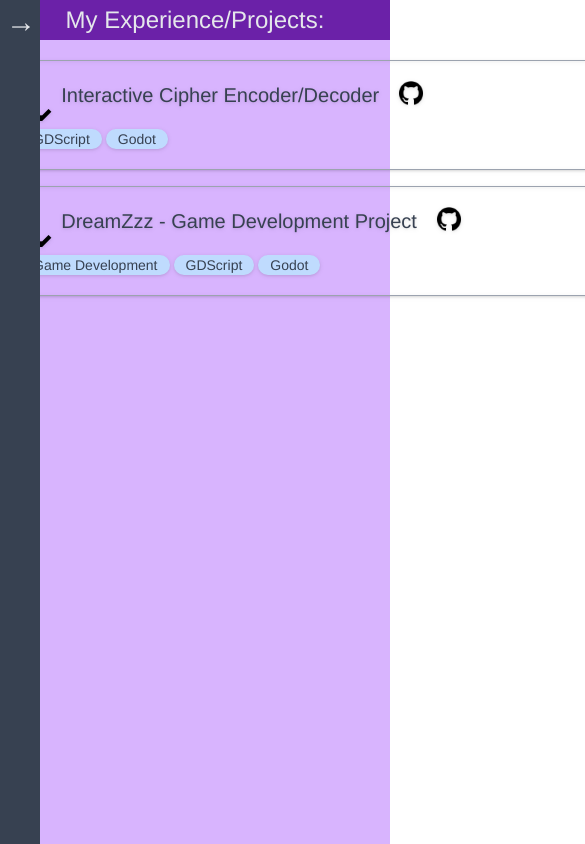
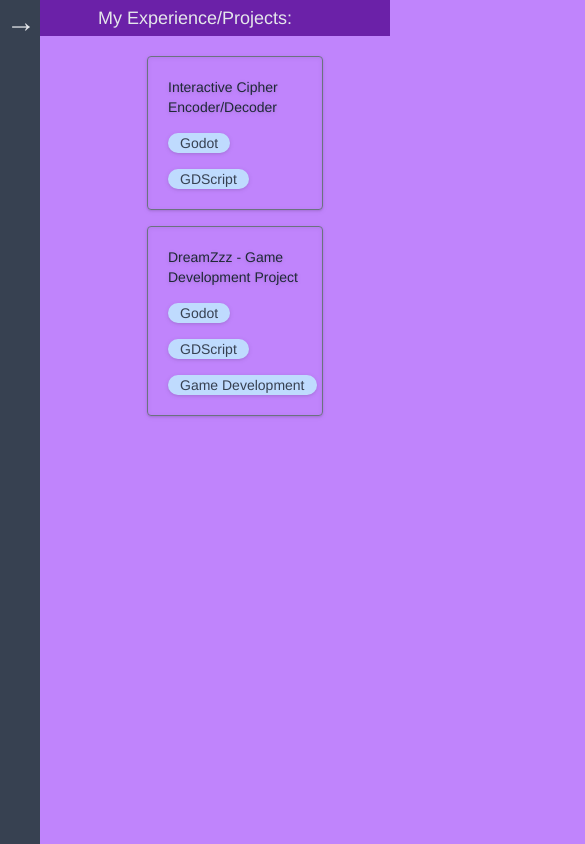
Before and after one commit to WeissSa/portfolio, a Vue app: page /#/ in a window 390 px wide. Shown: the top 844 px of the page, 585 px wide, since content can reach past the window. Built offline with nearby package versions, Linux system fonts and the light colour scheme.

Commit message:
fixed bg colour bug and made mobile work

```diff
--- a/public/index.html
+++ b/public/index.html
@@ -7,7 +7,7 @@
     <link rel="icon" href="<%= BASE_URL %>favicon.ico">
     <title><%= htmlWebpackPlugin.options.title %></title>
   </head>
-  <body>
+  <body style="background-color: rgb(192 132 252)">
     <noscript>
       <strong>We're sorry but <%= htmlWebpackPlugin.options.title %> doesn't work properly without JavaScript enabled. Please enable it to continue.</strong>
     </noscript>
--- a/src/App.vue
+++ b/src/App.vue
@@ -1,5 +1,5 @@
 <template>
-  <div class="flex flex-row bg-purple-300 text-black">
+  <div class="flex flex-row bg-purple-400 text-black">
     <BaseSidebar />
     <router-view />
   </div>
--- a/src/components/BaseHeader.vue
+++ b/src/components/BaseHeader.vue
@@ -1,5 +1,7 @@
 <template>
-  <h1 class="text-2xl text-gray-200 py-1 text-center w-screen bg-purple-800">
+  <h1
+    class="text-lg sm:text-2xl text-gray-200 py-1 text-center w-screen bg-purple-800"
+  >
     {{ text }}:
   </h1>
 </template>
--- a/src/components/PostPreview.vue
+++ b/src/components/PostPreview.vue
@@ -1,24 +1,32 @@
 <template>
   <div
-    class="w-full mx-auto rounded border border-gray-400 drop-shadow shadow p-5"
+    class="w-44 ml-20 sm:w-full sm:mx-auto rounded border border-gray-500 drop-shadow shadow p-5"
   >
-    <button class="flex flex-col mx-auto w-[36rem]" @click="handleExpansion">
+    <button
+      class="flex flex-col mx-auto w-44 md:w-[36rem]"
+      @click="handleExpansion"
+    >
       <div class="flex flex-row justify-between">
-        <p class="text-5xl" :class="isExpanded ? 'mt-4' : 'mb-12'">
+        <p
+          class="text-5xl hidden sm:block"
+          :class="isExpanded ? 'mt-4' : 'mb-12'"
+        >
           {{ isExpanded ? "⌃" : "⌄" }}
         </p>
-        <h2 class="text-gray-700 text-xl text-center">{{ title }}</h2>
+        <h2 class="text-gray-800 text-sm sm:text-xl text-left sm:text-center">
+          {{ title }}
+        </h2>
         <a :href="repo">
           <img
             alt="github logo"
             src="../assets/GitHub.png"
-            class="w-6 ml-5"
+            class="w-6 ml-5 hidden sm:block"
             @click="handleExpansion"
           />
         </a>
       </div>
       <div
-        class="flex flex-row-reverse"
+        class="flex pt-12 sm:pt-0 flex-col sm:flex-row-reverse"
         :class="isExpanded ? '-mt-1 pb-2' : '-mt-12'"
       >
         <PostTag
@@ -30,13 +38,15 @@
       </div>
     </button>
     <div v-if="isExpanded" class="tw-flex-col mx-auto">
-      <p class="w-[36rem] overflow-auto text-left text-base">
+      <p
+        class="w-40 md:w-[36rem] overflow-auto text-gray-800 text-left text-sm sm:text-base"
+      >
         {{ description }}
       </p>
       <img
         :alt="`Screenshot or picture of ${title}`"
         :src="`${publicPath}${thumbnail}`"
-        class="mx-auto w-60 h-60 object-cover"
+        class="mx-auto w-32 h-32 sm:w-60 sm:h-60 object-cover"
       />
     </div>
   </div>
--- a/src/components/PostTag.vue
+++ b/src/components/PostTag.vue
@@ -1,5 +1,5 @@
 <template>
-  <div class="flex pr-1">
+  <div class="flex px-0 pt-4 sm:pr-1">
     <button
       class="text-gray-700 text-sm px-3 rounded-2xl hover:bg-blue-100 active:bg-blue-300"
       :class="{
--- a/src/views/HomeView.vue
+++ b/src/views/HomeView.vue
@@ -1,5 +1,5 @@
 <template>
-  <div class="flex flex-col mx-auto h-screen">
+  <div class="flex flex-col mx-auto h-screen bg-purple-400">
     <BaseHeader text="My Experience/Projects" />
     <PostList class="pt-5" />
   </div>
```
